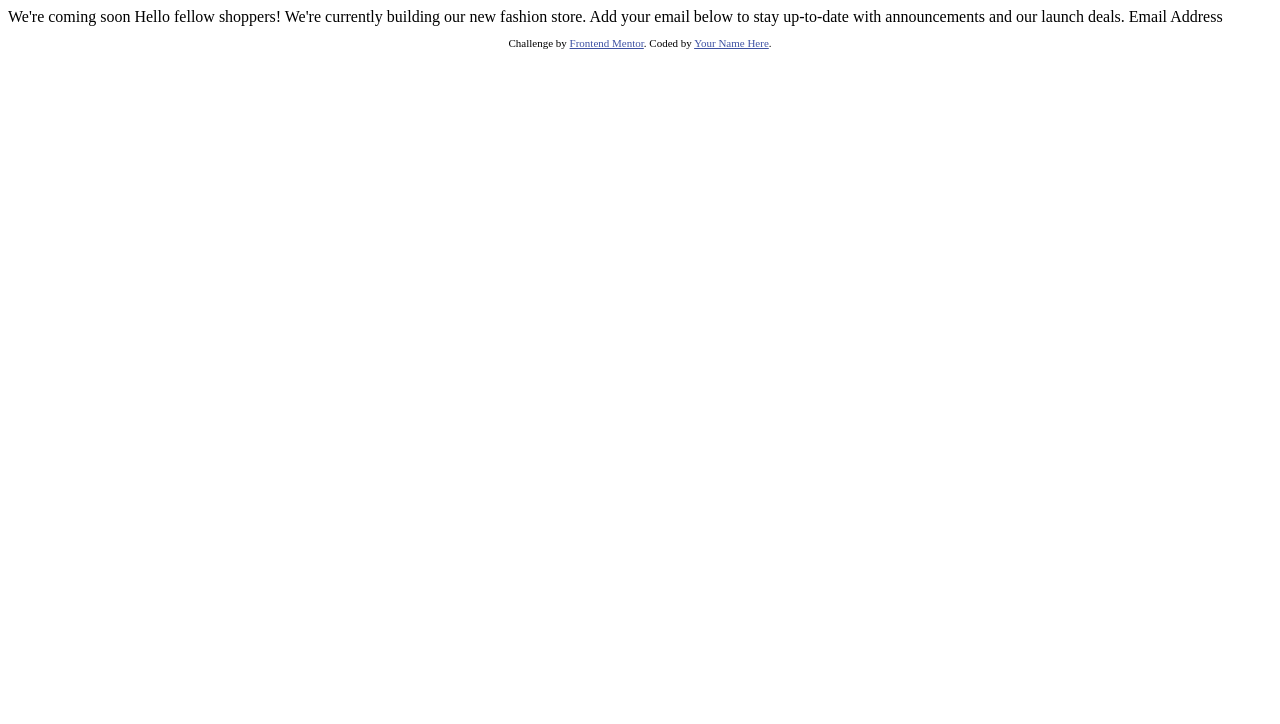
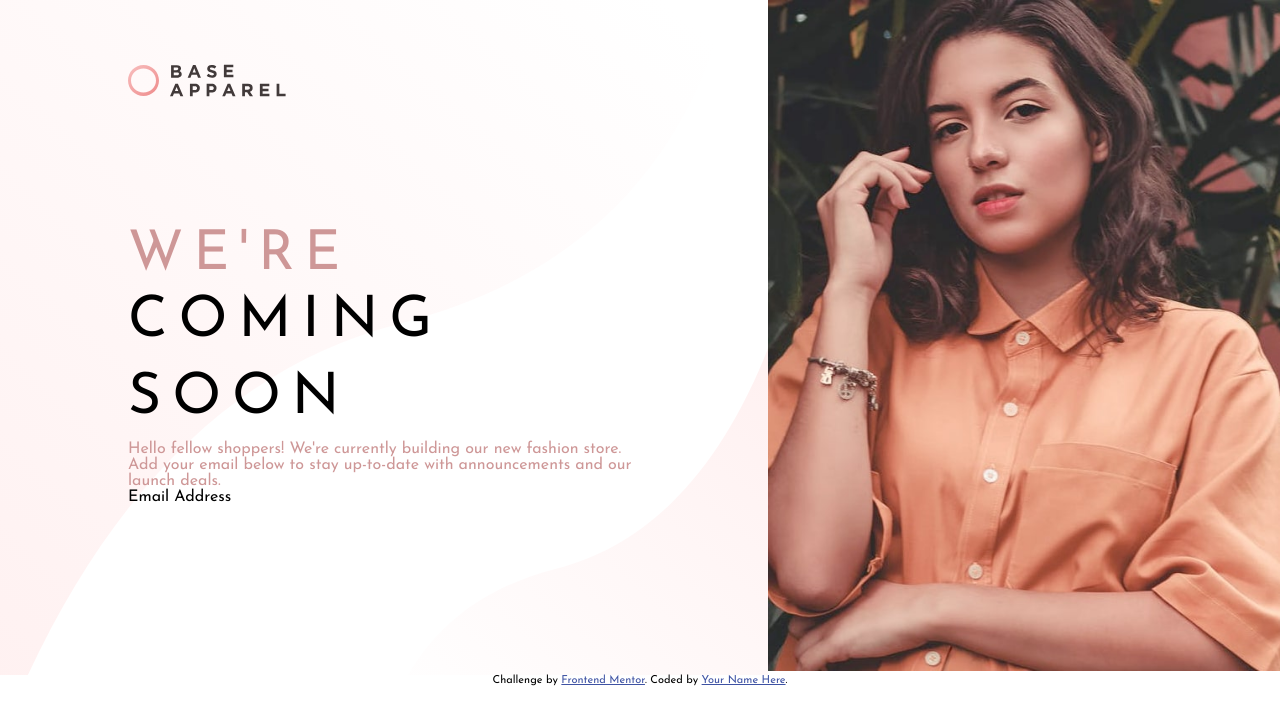
Before and after one commit to zahidi14/base-apparel-coming-soon-master, a plain HTML site: page index.html in a window 1280 px wide. Drawn offline with Linux system fonts and the light colour scheme.

Commit message:
layout font and color

```diff
--- a/index.html
+++ b/index.html
@@ -5,7 +5,8 @@
   <meta name="viewport" content="width=device-width, initial-scale=1.0"> <!-- displays site properly based on user's device -->
 
   <link rel="icon" type="image/png" sizes="32x32" href="./images/favicon-32x32.png">
-
+  <link href="https://fonts.googleapis.com/css?family=Josefin+Sans&display=swap" rel="stylesheet">
+  <link rel="stylesheet" href="style.css">
   <title>Frontend Mentor | Base Apparel coming soon page</title>
 
   <!-- Feel free to remove these styles or customise in your own stylesheet 👍 -->
@@ -15,13 +16,31 @@
   </style>
 </head>
 <body>
+  <header>
+    <div class="content">
+      <div class="top">
+        <img src="images/logo.svg" alt="">
+      </div>
+      <div class="mid">
+         <div class="head"> We're</div>
+         <div class="head2">coming soon</div>
+      </div>
+      <div class="text">
 
-  We're coming soon
+          Hello fellow shoppers! We're currently building our new fashion store.
+          Add your email below to stay up-to-date with announcements and our launch deals.
 
-  Hello fellow shoppers! We're currently building our new fashion store.
-  Add your email below to stay up-to-date with announcements and our launch deals.
+      </div>
 
-  Email Address
+
+        Email Address
+    </div>
+    <div class="pic">
+      <img src="images/hero-desktop.jpg" alt="" style="width: 100%">
+    </div>
+  </header>
+
+
 
   <footer>
     <p class="attribution">
--- /dev/null
+++ b/style.css
@@ -0,0 +1,60 @@
+* {
+    margin: 0;
+    padding: 0;
+    box-sizing: border-box;
+    border: 0;
+
+}
+
+body{
+    font-size: 16px;
+    font-family: 'Josefin Sans', sans-serif;
+    font-weight: 300;
+}
+
+header{
+    display: flex;
+
+}
+
+header .pic{
+    flex: 1;
+    padding: 0;
+}
+
+header .content{
+    flex: 1;
+    padding: 5% 10%;
+    background-image: url(images/bg-pattern-desktop.svg);
+    background-size: cover
+}
+
+
+
+header .content .head {
+	margin-top: 131px;
+	font-size: 78px;
+    font-weight: 100;
+	color: hsl(0, 36%, 70%);
+	font-weight: 100;
+	font-variant: all-petite-caps;
+	line-height: 35px;
+	letter-spacing: 10px;
+}
+
+header .content .head2 {
+	margin-top: 10px;
+	/* margin-right: 65px; */
+	font-weight: bolder;
+	color: black;
+	font-size: 82px;
+	/* width: 62%; */
+	line-height: 77px;
+	letter-spacing: 11px;
+	font-variant: all-small-caps;
+}
+
+header .content .text{
+    color: hsl(0, 36%, 70%);
+    margin-top: 10px;
+}
```
